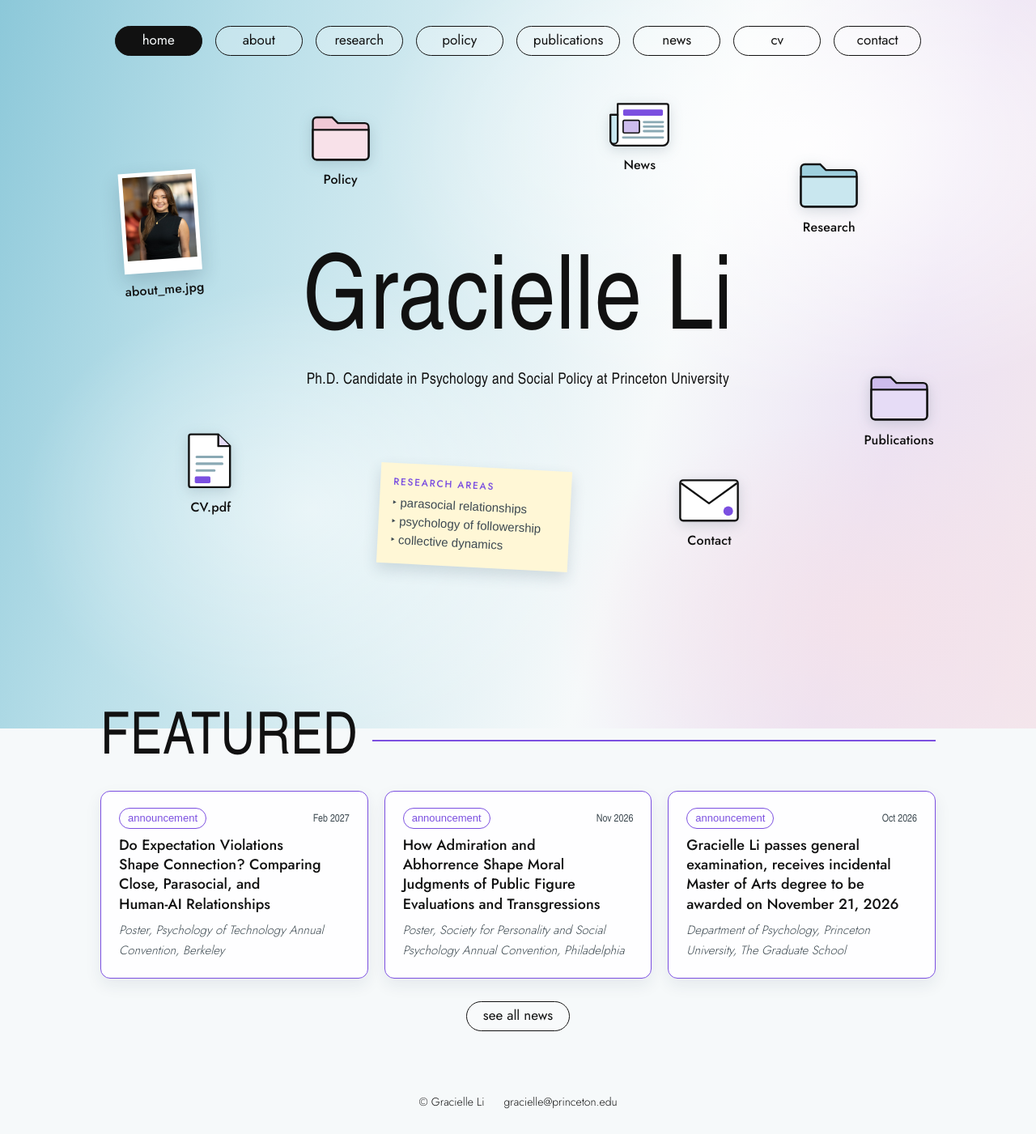
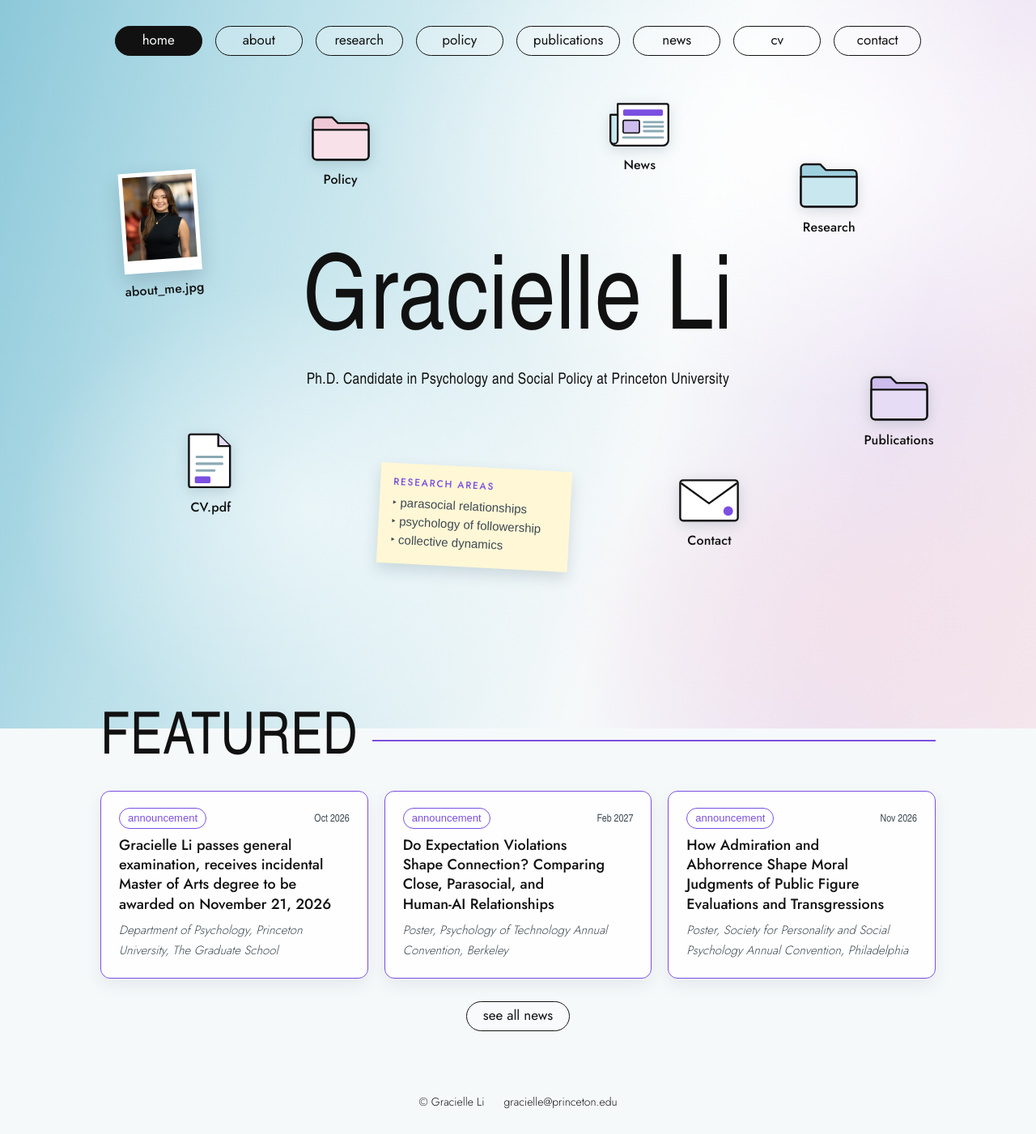
Before and after one commit to gracielleli/gracielleli.github.io, a Jekyll site: the page built from index.html, in a window 1280 px wide. Shown: the whole page at 81% size. Built offline with Jekyll 4.4.1, drawn with Linux system fonts in a browser that asks for light colours; some web fonts are replaced; part of the change alters nothing that is shown.

```diff
--- a/_data/featured.yml
+++ b/_data/featured.yml
@@ -3,6 +3,11 @@
 # type: press, article, blog, announcement, talk (any short word works)
 # "source", "blurb", and "link" are optional.
 # To add one: copy an entry (from "- type:" down to its last line), paste it at the top, and change the words.
+
+- type: "announcement"
+  when: "Oct 2026"
+  title: "Gracielle Li passes general examination, receives incidental Master of Arts degree to be awarded on November 21, 2026"
+  source: "Department of Psychology, Princeton University, The Graduate School"
 
 - type: "announcement"
   when: "Feb 2027"
@@ -13,11 +18,6 @@
   when: "Nov 2026"
   title: "How Admiration and Abhorrence Shape Moral Judgments of Public Figure Evaluations and Transgressions"
   source: "Poster, Society for Personality and Social Psychology Annual Convention, Philadelphia"
-
-- type: "announcement"
-  when: "Oct 2026"
-  title: "Gracielle Li passes general examination, receives incidental Master of Arts degree to be awarded on November 21, 2026"
-  source: "Department of Psychology, Princeton University, The Graduate School"
 
 - type: "press"
   when: "Aug 2026"
```
